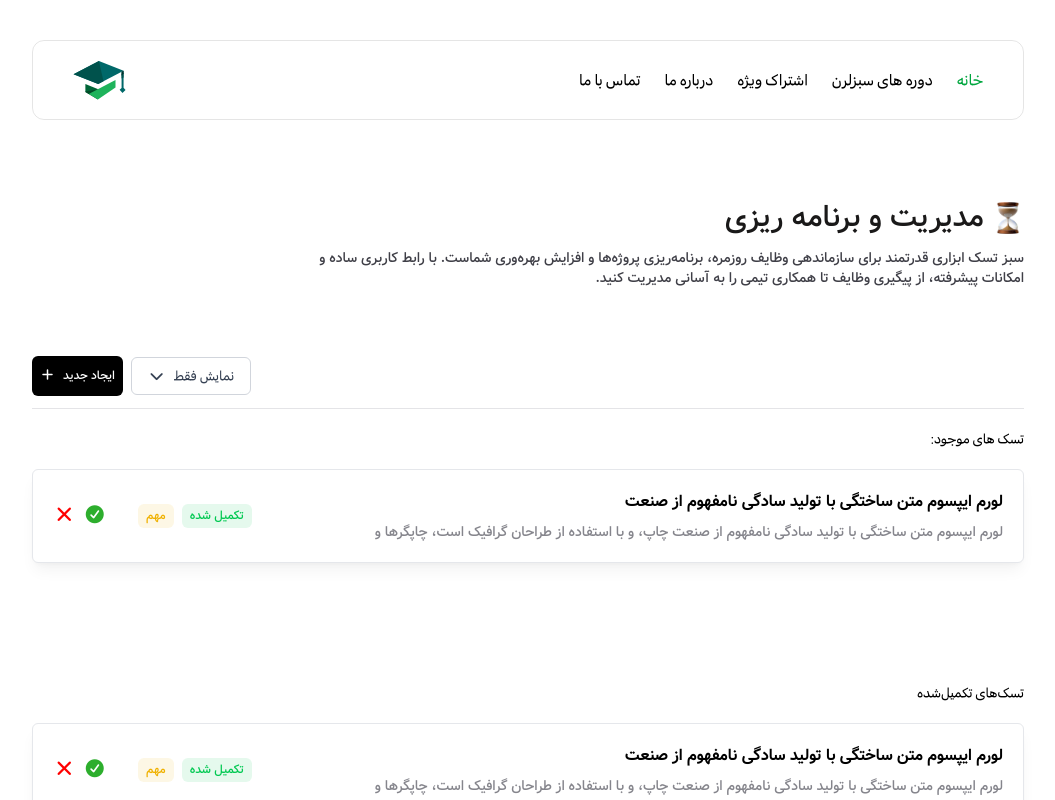
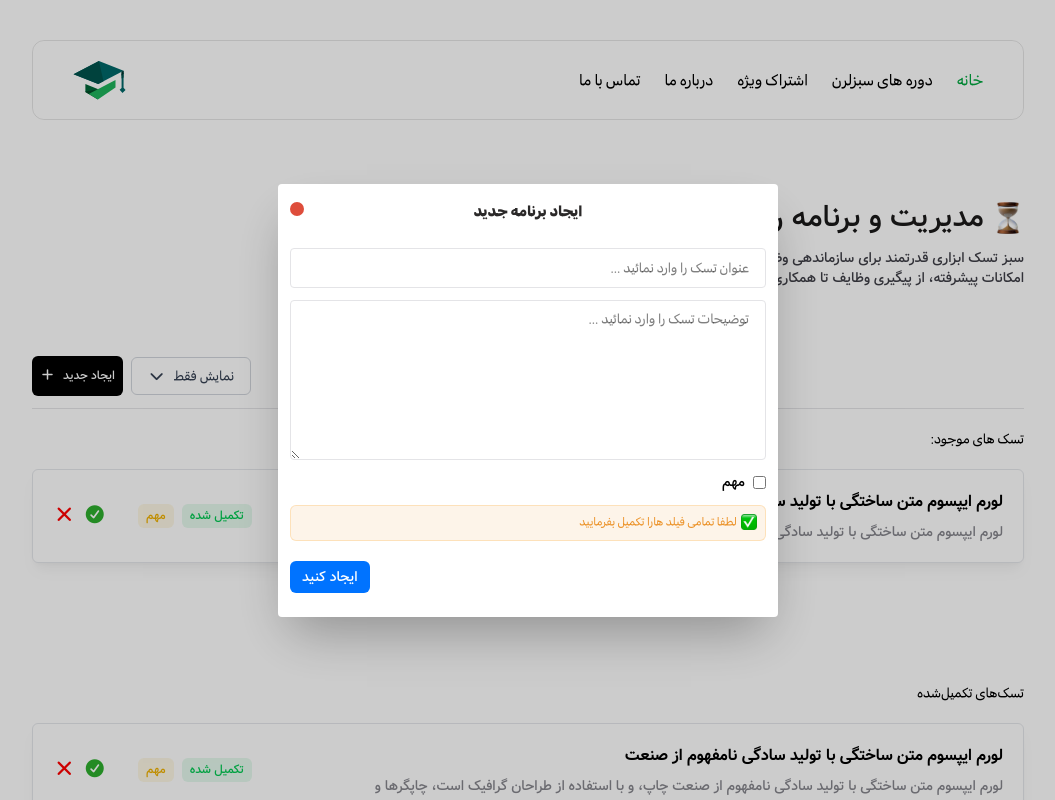
Before and after one commit to s-ebrahimi-dev/task-management-react-app, a React (Vite) app: page / in a window 1280 px wide. Both pictures are taken after a click on the button "ایجاد جدید". Shown: the top 800 px of the page, without its empty margins (112-1167 px from the left). Built offline with nearby package versions, Linux system fonts and the light colour scheme.

Commit message:
todo modal added

```diff
--- a/src/App.jsx
+++ b/src/App.jsx
@@ -1,3 +1,4 @@
+import { useState } from "react";
 import "./App.css";
 import Footer from "./components/Footer/Footer";
 import Header from "./components/Header/Header";
@@ -5,7 +6,11 @@ import Todo from "./components/Todo/Todo";
 import AddTodoModal from "./components/AddTodoModal/AddTodoModal";
 
 function App() {
+
+const [isModalOpen, setIsModalOpen] = useState(false);
+
   return (
+
     <>
       <Header />
 
@@ -51,7 +56,7 @@ function App() {
               </div>
             </div>
 
-            <button id="open-dialog" cla>
+            <button id="open-dialog" className="btn btn-primary" onClick={() => setIsModalOpen(true)}>
               <span> ایجاد جدید </span>
               <div className="btn-divider"></div>
               <span>
@@ -73,7 +78,7 @@ function App() {
         </section>
       </main>
 
-      {/* <AddTodoModal /> */}
+      {isModalOpen && <AddTodoModal onClose={() => setIsModalOpen(false)} />}
 
       <Footer />
     </>
--- a/src/components/AddTodoModal/AddTodoModal.jsx
+++ b/src/components/AddTodoModal/AddTodoModal.jsx
@@ -1,6 +1,6 @@
 import "./AddTodoModal.css";
 
-function AddTodoModal() {
+function AddTodoModal({ onClose }) {
   return (
     <div id="modal-screen">
       <div className="modal-content">
@@ -9,7 +9,9 @@ function AddTodoModal() {
             ایجاد برنامه جدید
           </span>
           <div className="btns *:size-3.5 *:cursor-pointer *:rounded-full">
-            <button id="modal-close-button"></button>
+            <button id="modal-close-button" onClick={onClose}>
+
+            </button>
           </div>
         </header>
         <main className="my-5 space-y-3">
```
Also changed, not shown: 1 other file (tests, documents, lock files or other folders).
